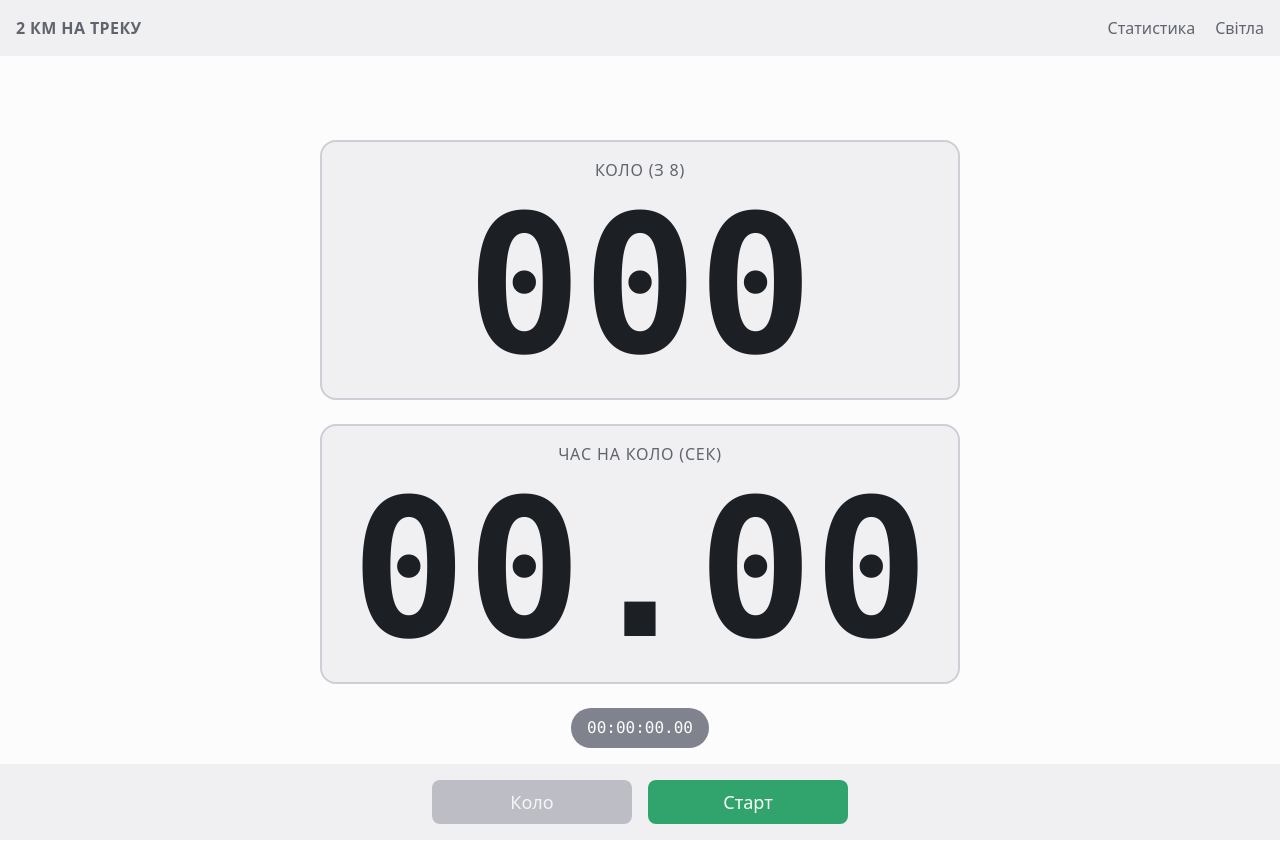
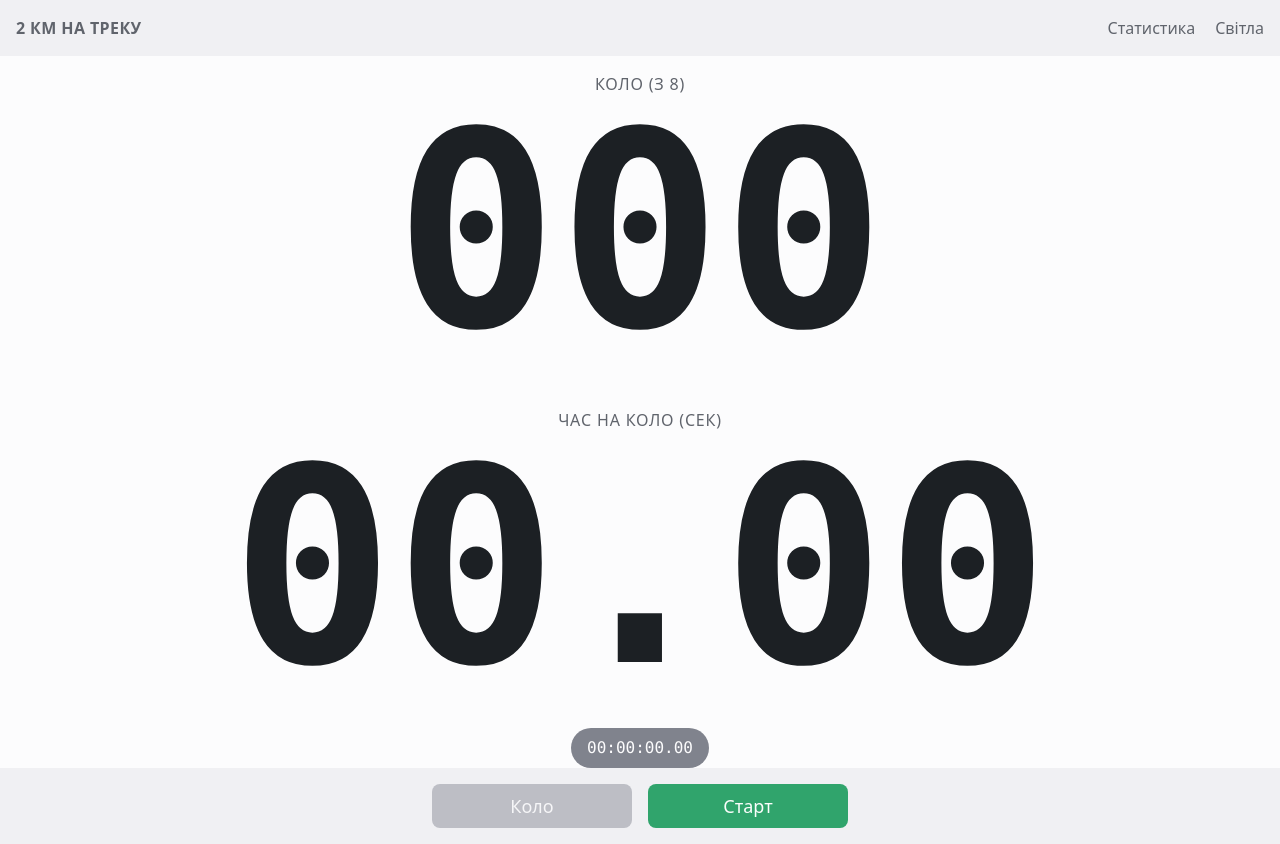
Before and after one commit to dcheglakov/stopwatch, a SvelteKit app: page / in a window 1280 px wide. Built offline with nearby package versions, Linux system fonts and the light colour scheme.

Commit message:
confetti and redesign

```diff
--- /dev/null
+++ b/src/lib/components/Confetti.svelte
@@ -0,0 +1,17 @@
+<script lang="ts">
+	import Confetti from 'svelte-confetti';
+</script>
+
+<div
+	class="pointer-events-none fixed -top-12 left-0 flex h-screen w-screen justify-center overflow-hidden"
+>
+	<Confetti
+		x={[-5, 5]}
+		y={[0, 0.1]}
+		delay={[500, 2000]}
+		infinite
+		duration={5000}
+		amount={200}
+		fallDistance="100vh"
+	/>
+</div>
--- a/src/lib/components/StatTitle.svelte
+++ b/src/lib/components/StatTitle.svelte
@@ -2,10 +2,10 @@
 	let { title, value } = $props();
 </script>
 
-<div class="rounded-2xl border-2 border-gray-7 bg-gray-3 px-4 py-2 text-center lg:px-6 lg:py-4">
-	<h2 class="pb-2 font-light uppercase tracking-wider text-gray-11">{title}</h2>
+<div class="px-4 text-center lg:px-6 lg:py-4">
+	<h2 class="font-light uppercase tracking-wider text-gray-11">{title}</h2>
 	<p
-		class="flex items-end justify-center font-mono text-8xl font-semibold text-gray-12 xl:text-[12rem]"
+		class="flex items-end justify-center font-mono text-8xl font-semibold text-gray-12 xl:text-[17rem]"
 	>
 		{value}
 	</p>
--- a/src/lib/components/StatsGrid.svelte
+++ b/src/lib/components/StatsGrid.svelte
@@ -2,6 +2,6 @@
 	let { children } = $props();
 </script>
 
-<div class="m-auto grid h-full w-full max-w-2xl grid-cols-1 content-center gap-6 p-4">
+<div class="grid h-full w-full grid-cols-1 content-center gap-2">
 	{@render children()}
 </div>
--- a/src/routes/+page.svelte
+++ b/src/routes/+page.svelte
@@ -1,5 +1,4 @@
 <script lang="ts">
-	import { Confetti } from 'svelte-confetti';
 	import Sidebar from '$lib/components/Sidebar.svelte';
 	import StatsGrid from '$lib/components/StatsGrid.svelte';
 	import StatTitle from '$lib/components/StatTitle.svelte';
@@ -13,6 +12,7 @@
 	} from '$lib';
 	import type { Lap } from '$lib/types';
 	import LapsTable from '$lib/components/LapsTable.svelte';
+	import Confetti from '$lib/components/Confetti.svelte';
 
 	let isRunning = $state(false);
 	let timeDisplay = $state(INITIAL_TIME_DISPLAY);
@@ -110,30 +110,9 @@
 
 	<main class="bg-gray-1">
 		{#if showConfetti}
-			<div
-				class="pointer-events-none fixed -top-12 left-0 flex h-screen w-screen justify-center overflow-hidden"
-			>
-				<Confetti
-					x={[-5, 5]}
-					y={[0, 0.1]}
-					delay={[500, 2000]}
-					infinite
-					duration={5000}
-					amount={200}
-					fallDistance="100vh"
-				/>
-			</div>
+			<Confetti />
 		{/if}
 		<StatsGrid>
-			<button
-				class="bg-danger-9 text-danger-1 hover:bg-danger-10 m-auto inline-flex max-w-sm items-center justify-center rounded-lg px-4 py-2 text-lg disabled:opacity-50 {!isRunning &&
-				elapsedTime > 0
-					? ''
-					: 'invisible'}"
-				onclick={resetTimer}
-				disabled={isRunning || elapsedTime === 0}>Спочатку</button
-			>
-
 			<StatTitle
 				title="Коло (з {TOTAL_DISTANCE_METERS / LAP_DISTANCE_METERS})"
 				value={String(laps.length).padStart(3, '0')}
@@ -154,10 +133,18 @@
 			>
 			<button
 				class="inline-flex items-center justify-center rounded-lg px-4 py-2 text-lg {isRunning
-					? 'bg-danger-9 hover:bg-danger-10 text-danger-1'
-					: 'bg-success-9 hover:bg-success-10 text-success-1'}"
+					? 'bg-danger-9 text-danger-1 hover:bg-danger-10'
+					: 'bg-success-9 text-success-1 hover:bg-success-10'}"
 				onclick={startStopTimer}
 				>{isRunning ? 'Стоп' : elapsedTime > 0 ? 'Продовжити' : 'Старт'}</button
+			>
+			<button
+				class="m-auto inline-flex max-w-sm items-center justify-center rounded-lg bg-danger-9 px-4 py-2 text-lg text-danger-1 hover:bg-danger-10 disabled:opacity-50 {!isRunning &&
+				elapsedTime > 0
+					? ''
+					: 'hidden'}"
+				onclick={resetTimer}
+				disabled={isRunning || elapsedTime === 0}>Спочатку</button
 			>
 		</div>
 	</footer>
```
